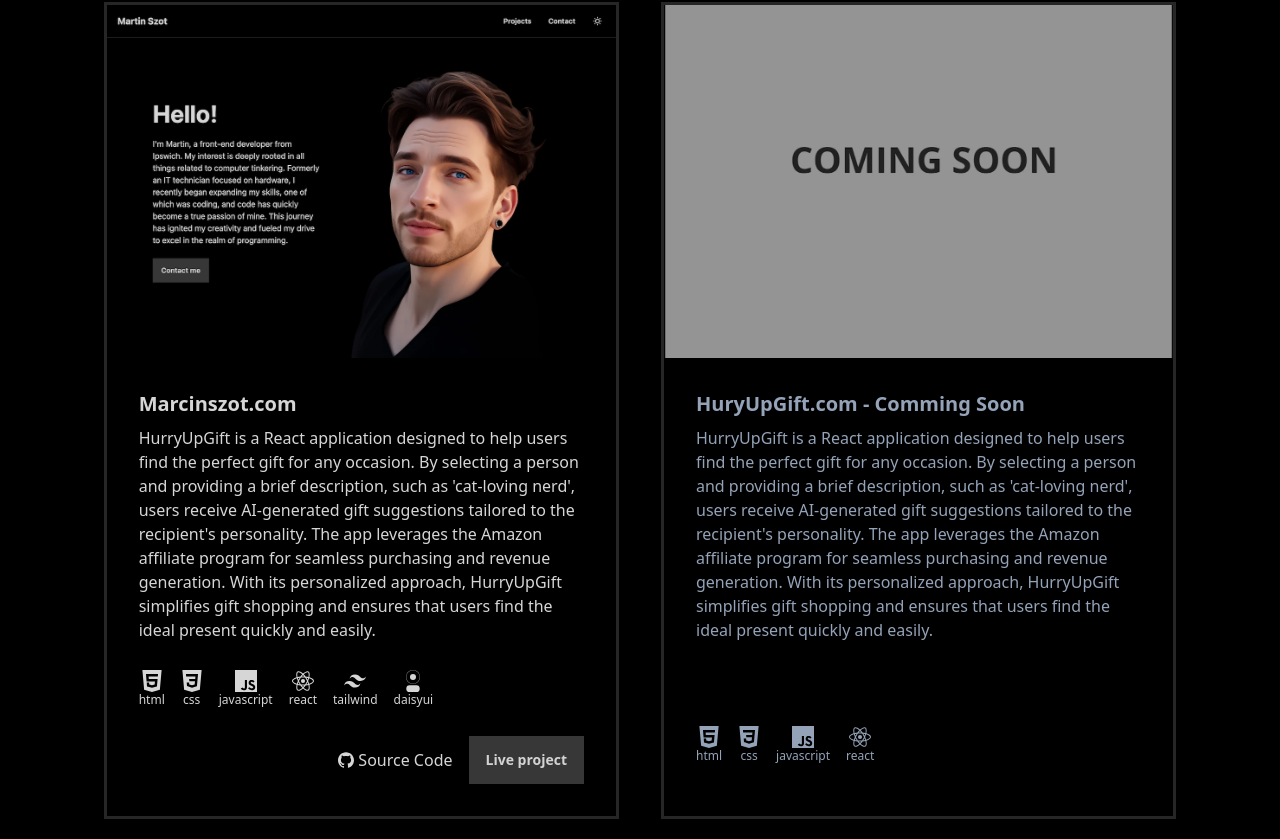
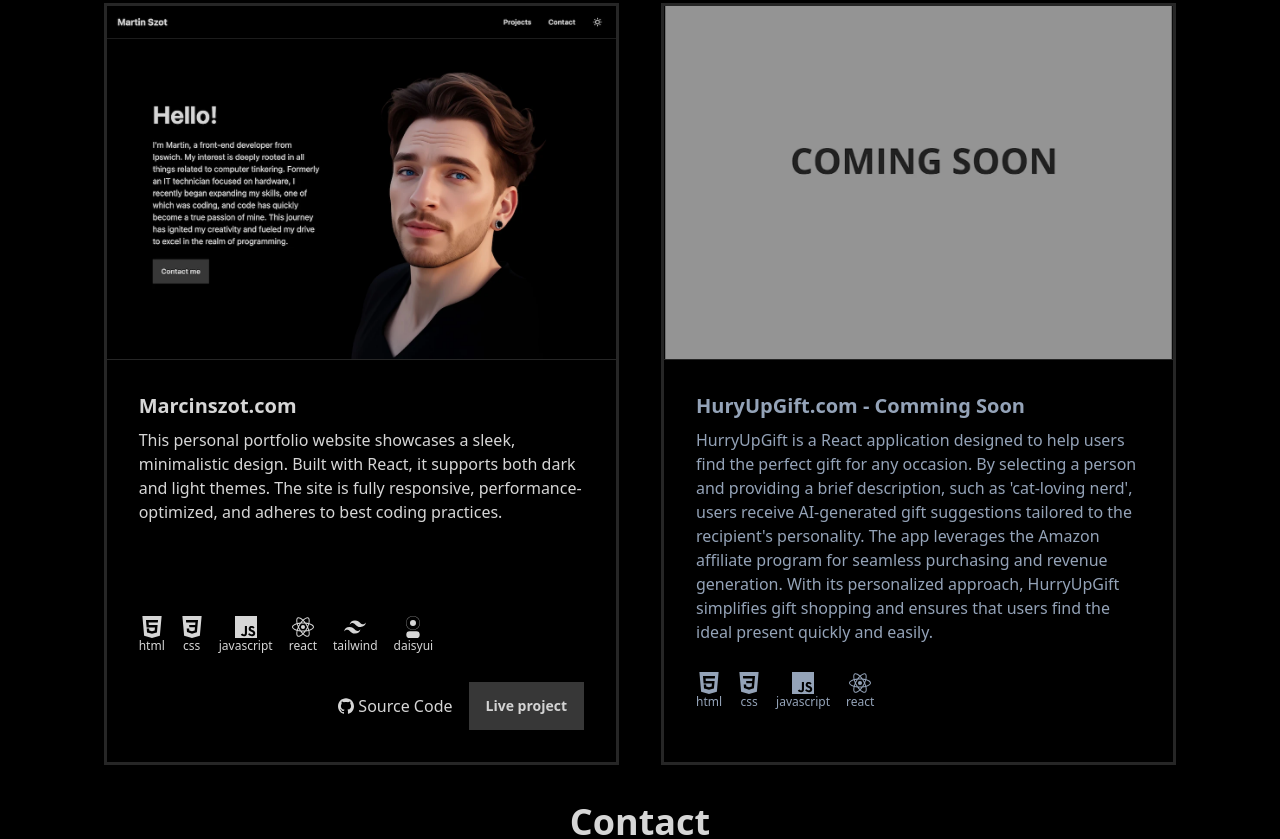
Before and after one commit to MSzoot/Portfolio, a React (Vite) app: page / in a window 1280 px wide. Shown: the part 1950-2789 px from the top of the page. Built offline with nearby package versions, Linux system fonts and the light colour scheme.

Commit message:
content update , added border to pictures to make it look cleaner

```diff
--- a/src/assets/Data.jsx
+++ b/src/assets/Data.jsx
@@ -24,7 +24,7 @@
   },
   {
     title: "Marcinszot.com",
-    desc: "HurryUpGift is a React application designed to help users find the perfect gift for any occasion. By selecting a person and providing a brief description, such as 'cat-loving nerd', users receive AI-generated gift suggestions tailored to the recipient's personality. The app leverages the Amazon affiliate program for seamless purchasing and revenue generation. With its personalized approach, HurryUpGift simplifies gift shopping and ensures that users find the ideal present quickly and easily.",
+    desc: "This personal portfolio website showcases a sleek, minimalistic design. Built with React, it supports both dark and light themes. The site is fully responsive, performance-optimized, and adheres to best coding practices.",
     tStack: ["html", "css", "javascript", "react", "tailwind", "daisyui"],
     picture: Portfolio,
     link: "https://marcinszoot.netlify.app/",
--- a/src/components/cards.jsx
+++ b/src/components/cards.jsx
@@ -33,7 +33,11 @@
       key={index}
     >
       <figure className={!project.finished ? "grayscale" : null}>
-        <img src={project.picture} alt="project thumbnail photo" />
+        <img
+          src={project.picture}
+          className="border-b border-base-300 "
+          alt="project thumbnail photo"
+        />
       </figure>
       <div className="card-body flex flex-col justify-between">
         <h2 className="card-title">{project.title}</h2>
```
